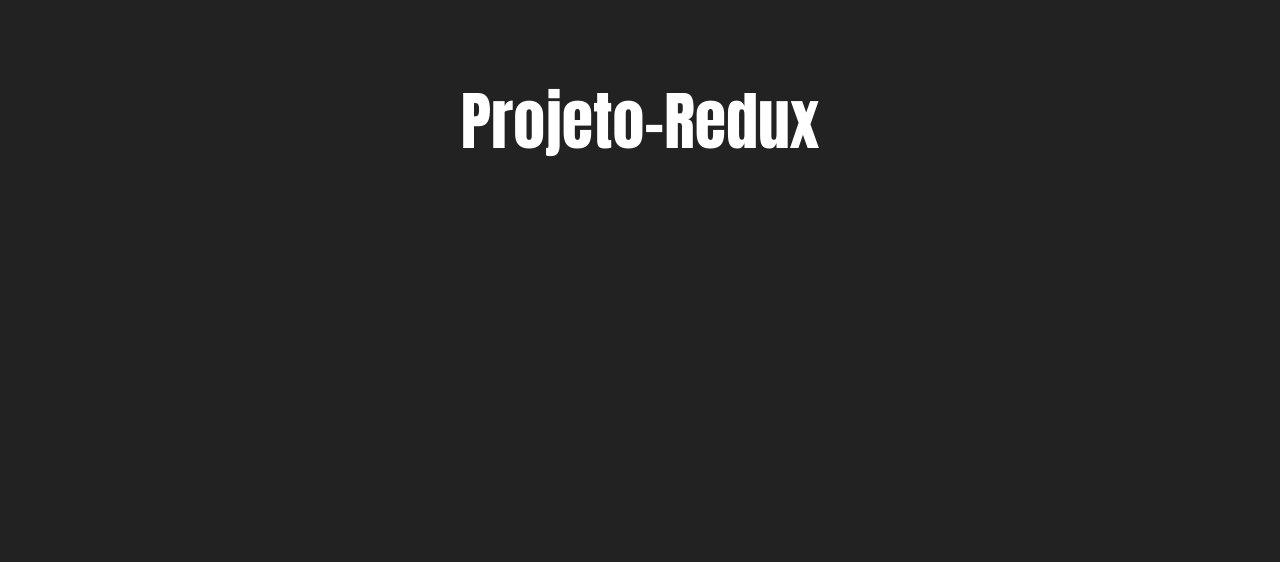
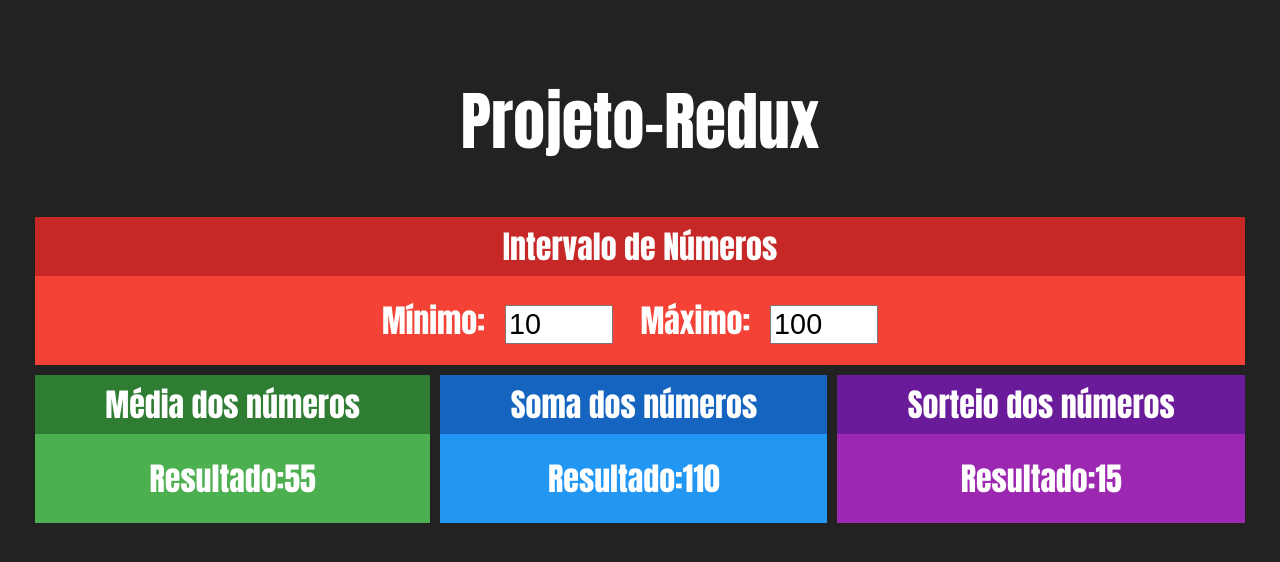
Before and after one commit to Centeno-76/PROJET0-REDUX, a React (Create React App) app in the folder projeto-redux/: page / in a window 1280 px wide. Shown: the top 562 px of the page. Built offline with nearby package versions, Linux system fonts and the light colour scheme.

Commit message:
Aula 19/03

```diff
--- a/projeto-redux/src/App.js
+++ b/projeto-redux/src/App.js
@@ -1,20 +1,27 @@
-import React from 'react';
+import React,{useState} from 'react';
 import './App.css';
-
+import Intervalo from './Components/Intervalo';
 import Card from './Components/Card';
+import Media from './Components/Media';
+import Soma from './Components/Soma';
+import Sorteio from './Components/Sorteio';
 
 function App() {
+  const [min, setMin]  = useState(10)
+  const [max, setMax]  = useState(100)
   return (
     <div className='App'>
 
       <h1>Projeto-Redux</h1>
 
       <div className="linha">
-        <Card> </Card>
+        <Intervalo min={min} max={max}></Intervalo>
 
       </div>
       <div className="linha">
-        <Card> </Card>
+       <Media  min={min} max={max}></Media>
+       <Soma min={min} max={max}></Soma>
+       <Sorteio min={min} max={max}></Sorteio>
 
       </div>
     </div>
--- a/projeto-redux/src/Components/Card.jsx
+++ b/projeto-redux/src/Components/Card.jsx
@@ -1,9 +1,17 @@
 import React from 'react'
 import './Card.css'
 
+function getColor(props) {
+    if(props.red) return "Red"
+    if(props.green) return "Green"
+    if(props.blue) return "Blue"
+    if(props.purple) return "Purple"
+    return ""
+}
+
 export default props => {
     return (
-        <div className='Card'>
+        <div className={`Card ${getColor(props)}`}>
              <div className='Header'>
                 <span className='Title'>{props.title}</span>
              </div>
--- /dev/null
+++ b/projeto-redux/src/Components/Intervalo.css
@@ -0,0 +1,6 @@
+.Intervalo input {
+    font-size: 1.8rem;
+    margin-left: 20px;
+    margin-right: 20px;
+    width: 100px;
+}
--- /dev/null
+++ b/projeto-redux/src/Components/Intervalo.jsx
@@ -0,0 +1,22 @@
+import React from "react";
+import "./Intervalo.css"
+
+import Card from "./Card";
+
+export default props => {
+    const {min, max} = props
+    return(
+        <Card title="Intervalo de Números" red>
+            <div className="Intervalo">
+                <span>
+                    <span>Mínimo:</span>
+                    <input type="number" value={min}/>
+                </span>
+                <span>
+                    <span> Máximo:</span>
+                    <input type="number" value={max}/>
+                </span>
+            </div>
+        </Card>
+    )
+}
--- /dev/null
+++ b/projeto-redux/src/Components/Media.jsx
@@ -0,0 +1,16 @@
+import React from "react";
+import Card from "./Card";
+
+export default props => {
+    const {min, max} = props
+    return (
+        <Card title="Média dos números" green>
+            <div>
+                <span>
+                    <span>Resultado:</span>
+                    <strong>{(min + max)/2}</strong>
+                </span>
+            </div>
+        </Card>
+    )
+}
--- /dev/null
+++ b/projeto-redux/src/Components/Soma.jsx
@@ -0,0 +1,16 @@
+import React from "react";
+import Card from "./Card";
+
+export default props => {
+    const {min, max} = props
+    return (
+        <Card title="Soma dos números" blue>
+            <div>
+                <span>
+                    <span>Resultado:</span>
+                    <span>{min + max}</span>
+                </span>
+            </div>
+        </Card>
+    )
+}
--- /dev/null
+++ b/projeto-redux/src/Components/Sorteio.jsx
@@ -0,0 +1,17 @@
+import React from "react";
+import Card from "./Card";
+
+export default props => {
+    const {min, max} = props
+    const aleatorio = parseInt(Math.random() * (max-min)) + min
+    return (
+        <Card title="Sorteio dos números" purple>
+            <div>
+                <span>
+                    <span>Resultado:</span>
+                    <strong>{aleatorio}</strong>
+                </span>
+            </div>
+        </Card>
+    )
+}
```
